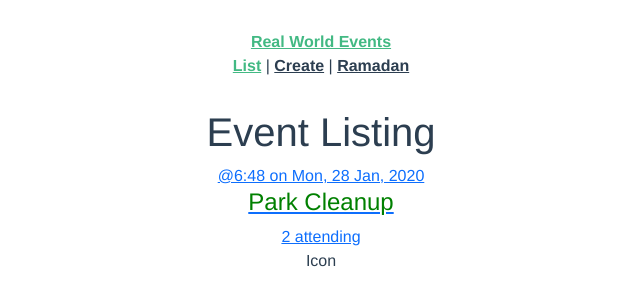
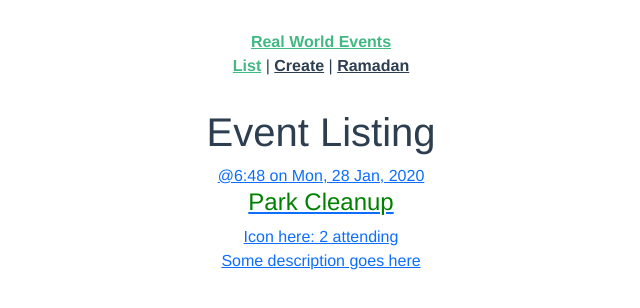
Before and after one commit to abdellahrk/Real-World-Vue, a Vue app: page / in a window 1280 px wide. Shown: the top 308 px of the page, without its empty margins (319-959 px from the left). Built offline with nearby package versions, Linux system fonts and the light colour scheme.

Commit message:
Slots in action

```diff
--- a/src/components/BaseIcon.vue
+++ b/src/components/BaseIcon.vue
@@ -1,6 +1,8 @@
 <template>
     <div>
-        Icon
+        Icon here:
+        <slot></slot>
+        <slot name="description"></slot>
     </div>
 </template>
 
--- a/src/components/EventCard.vue
+++ b/src/components/EventCard.vue
@@ -4,7 +4,11 @@
             <router-link :to="{ name: 'event-show', params: { id : 1}}">
                 <span>@{{ event.time}} on {{ event.date }}</span>
                 <h4>{{ event.title }}</h4>
-                <span>{{ event.attendees.length }} attending</span>
+                <BaseIcon>
+                    {{ event.attendees.length }} attending
+                    <p slot="description">Some description goes here</p>
+                </BaseIcon>
+
             </router-link>
         </div>
     </div>
--- a/src/views/EventList.vue
+++ b/src/views/EventList.vue
@@ -2,7 +2,6 @@
     <div>
         <h1>Event Listing</h1>
         <EventCard />
-       <BaseIcon />
     </div>
 </template>
 
```
